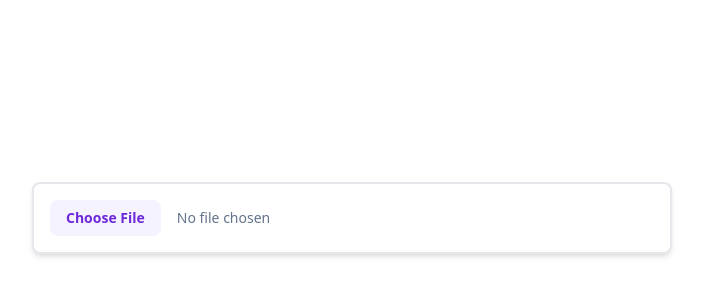
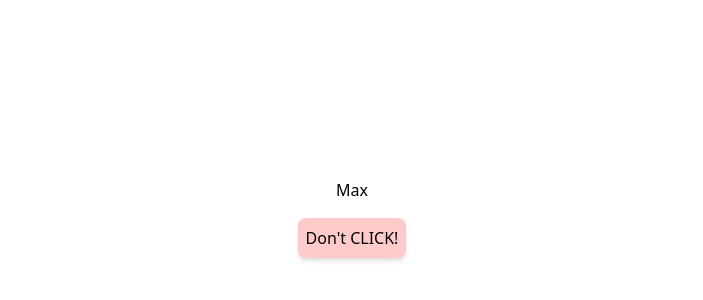
Before and after one commit to soAcademy/workshop-state-and-event, a React (Create React App) app: page / in a window 1280 px wide. Shown: the part 182-482 px from the top of the page, without its empty margins (288-991 px from the left). Built offline with nearby package versions, Linux system fonts and the light colour scheme.

Commit message:
feat: do the workshop state1

```diff
--- a/src/App.js
+++ b/src/App.js
@@ -5,9 +5,9 @@
 // import Event5 from "./Events/Event5";
 // import Event6 from "./Events/Event6";
 // import Event7 from "./Events/Event7";
-import Event8 from "./Events/Event8";
+// import Event8 from "./Events/Event8";
 
-// import State1 from "./StatesAnswer/State1";
+import State1 from "./States/State1";
 // import State2 from "./StatesAnswer/State2";
 // import State3 from "./StatesAnswer/State3";
 // import State4 from "./StatesAnswer/State4";
@@ -37,9 +37,9 @@ const App = () => {
       {/* <Event5 /> */}
       {/* <Event6 /> */}
       {/* <Event7 /> */}
-      <Event8 />
+      {/* <Event8 /> */}
 
-      {/* <State1 /> */}
+      <State1 />
       {/* <State2 /> */}
       {/* <State3 /> */}
       {/* <State4 /> */}
--- /dev/null
+++ b/src/States/State1.js
@@ -0,0 +1,22 @@
+import { useState } from "react";
+
+const State1 = () => {
+  const [title, setTitle] = useState("Max");
+
+  return (
+    <div className="w-100 h-screen flex justify-center items-center">
+      <div className="m-2">
+        <p className="text-center">{title}</p>
+        <button
+          type="button"
+          className="bg-red-200 rounded-lg shadow-md p-2 mt-4"
+          onClick={() => setTitle("Max222222222")}
+        >
+          Don't CLICK!
+        </button>
+      </div>
+    </div>
+  );
+};
+
+export default State1;
```
